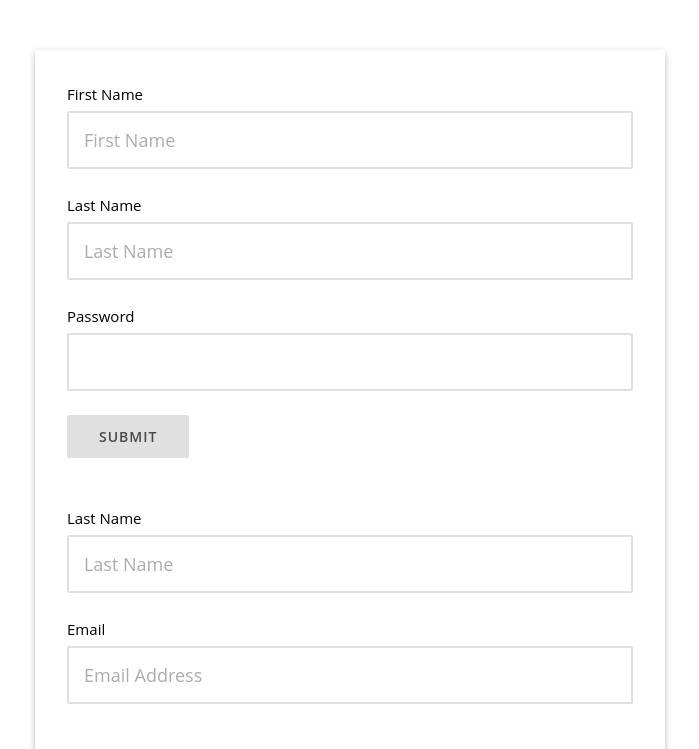
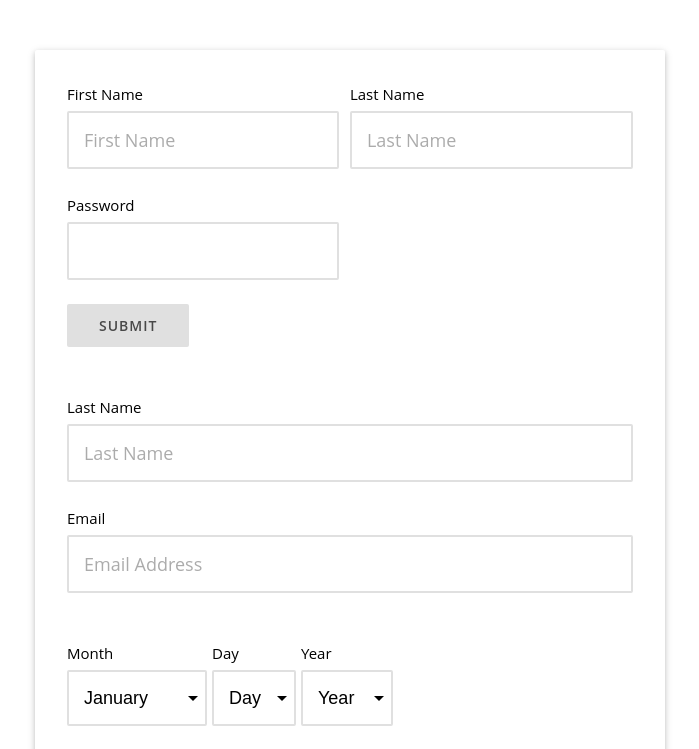
Before and after one commit to efuller/md-forms, a plain HTML site: page fields.html in a window 1280 px wide. Shown: the top 749 px of the page, without its empty margins (290-989 px from the left). Drawn offline with Linux system fonts and the light colour scheme.

Commit message:
Make two column rows!

```diff
--- a/css/forms-base.css
+++ b/css/forms-base.css
@@ -58,7 +58,8 @@ input[type="email"],
 input[type="password"],
 input[type="date"],
 input[type="time"],
-input[type="tel"] {
+input[type="tel"],
+input[type="number"] {
 	border: 2px solid #e0e0e0;
 	border-radius: 2px;
 	display: inline-block;
@@ -118,8 +119,7 @@ button:hover,
 button:active,
 .button:hover,
 .button:active {
-	background-color: #484848;
-	opacity: 0.95;
+	opacity: 0.7;
 }
 
 /* Full-width Buttons */
@@ -211,6 +211,10 @@ input:-ms-input-placeholder {
 	opacity: .6;
 }
 
+.clear {
+	clear: both;
+}
+
 /* Style a tag as button */
 a.button {
 	display: inline;
@@ -246,6 +250,18 @@ a.button {
 	margin-bottom: 0;
 }
 
+/* Two column forms! */
+.form-row.two-column {
+	float: left;
+	margin-right: 2%;
+	width: 48%;
+}
+
+.form-row.two-column.last {
+	margin-right: 0;
+	width: 50%;
+}
+
 .field-group-inline {
 	float: left;
 	margin-right: 5px;
--- a/fields.html
+++ b/fields.html
@@ -11,25 +11,25 @@
 <body>
 <div class="form-container">
     <div class="form-row-group">
-        <div class="form-row">
+        <div class="form-row two-column">
             <div class="field-group">
                 <label for="first-name">First Name</label>
                 <input id="first-name" type="text" name="first-name" placeholder="First Name">
             </div>
         </div>
-        <div class="form-row">
+        <div class="form-row two-column last">
             <div class="field-group">
                 <label for="last-name">Last Name</label>
                 <input id="last-name" type="text" name="last-name" placeholder="Last Name">
             </div>
         </div>
-        <div class="form-row">
+        <div class="form-row two-column">
             <div class="field-group">
                 <label for="password">Password</label>
                 <input id="password" type="password" name="password">
             </div>
         </div>
-        <div class="form-row">
+        <div class="form-row clear">
             <div class="field-group">
                 <input type="submit" value="Submit">
             </div>
@@ -118,6 +118,7 @@
             </div><!-- .field-group-inline -->
         </div><!-- .form-row -->
     </div><!-- .form-row-group -->
+    <div class="form-row-group">
         <div class="form-row">
             <div class="field-group">
                 <label for="password1">Password</label>
@@ -434,9 +435,16 @@
         </div>
         <div class="form-row">
             <div class="field-group">
+                <label for="number">Number</label>
+                <input id="number" type="number" name="number">
+            </div>
+        </div>
+        <div class="form-row">
+            <div class="field-group">
                 <input type="submit" value="Submit" class="full-width">
             </div>
         </div>
+    </div><!-- .form-row-group -->
 </div><!-- .form-container -->
 </body>
 </html>
```
Lines whose indentation alone changed are shown as unchanged.
